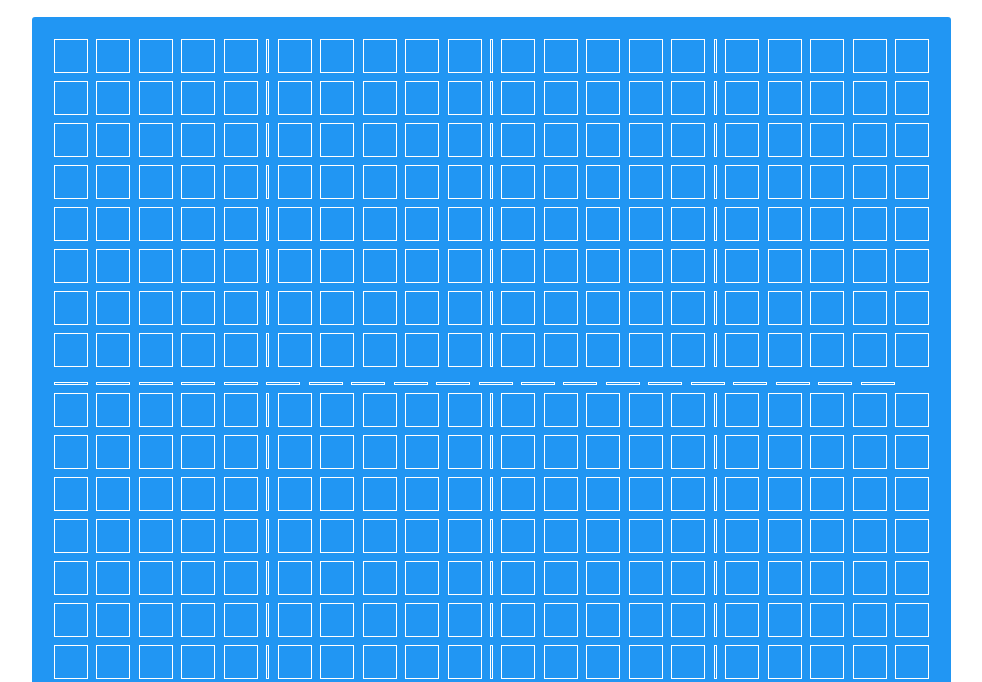
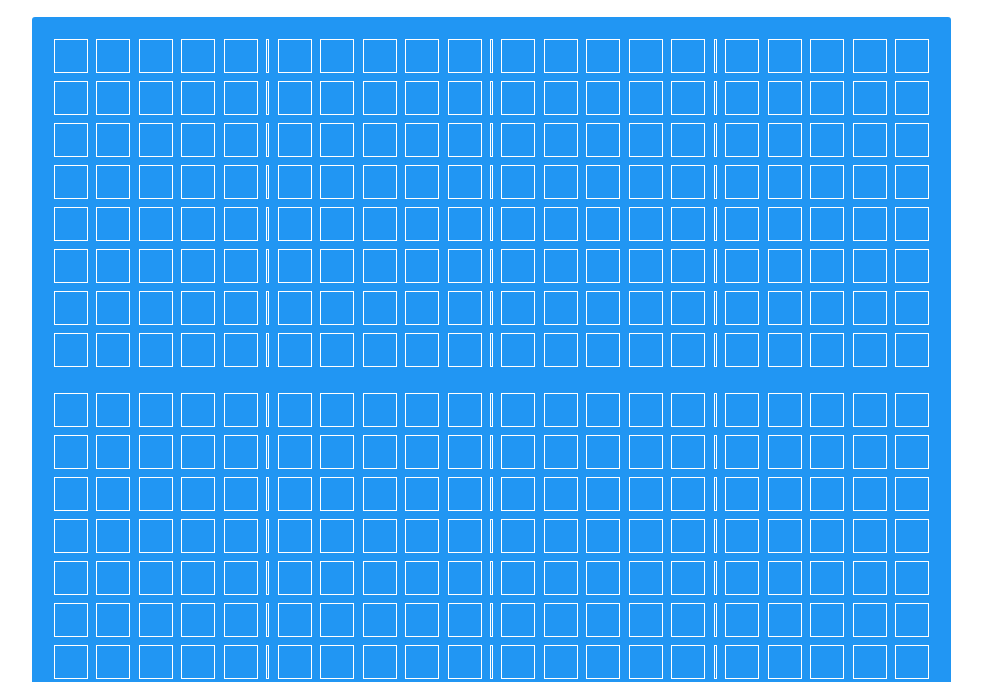
Before and after one commit to ankitpatle/ankitpatle.github.io, a plain HTML site: page index.html in a window 1280 px wide. Shown: the part 108-790 px from the top of the page, without its empty margins (96-1078 px from the left). Drawn offline with Linux system fonts and the light colour scheme.

Commit message:
Update style.css

```diff
--- a/css/style.css
+++ b/css/style.css
@@ -82,9 +82,9 @@ h2 {
 
 .dot-hline {
 	width: 32px;
-	height: 1px;
+	height: 10px;
 	margin: 2px;
-	border: #FFF 1px solid;
+	border: #FFF 0px solid;
 	display: inline-block;
 }
 
```
